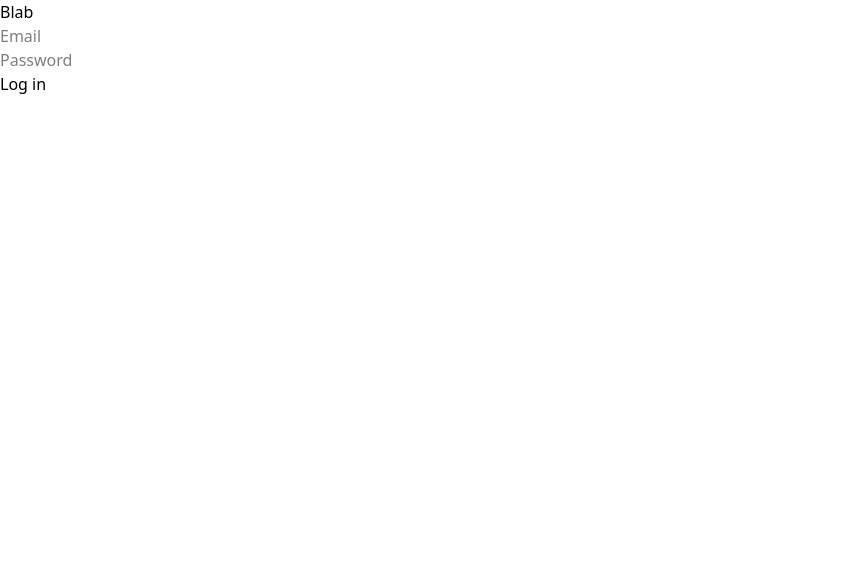
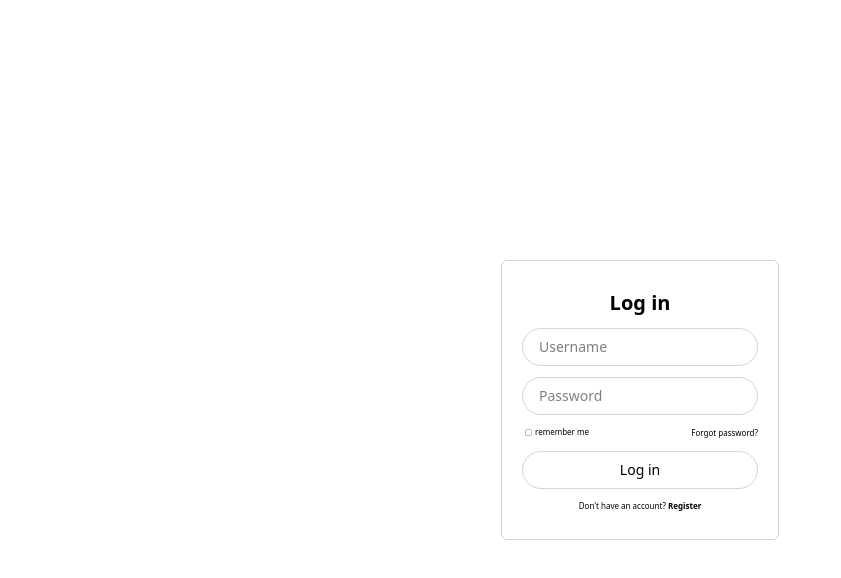
Before and after one commit to biscake/GigHub, a React (Vite) app in the folder client/: page /login in a window 1280 px wide. Shown: the top 578 px of the page, without its empty margins (0-841 px from the left). Built offline with nearby package versions, Linux system fonts and the light colour scheme; no server answers.

Commit message:
feat: Login page design

```diff
--- a/client/src/components/Input/Input.tsx
+++ b/client/src/components/Input/Input.tsx
@@ -7,6 +7,8 @@ type InputProps = {
   name: string;
   validation?: RegisterOptions;
   autocomplete?: string;
+  className?: string;
+  text?: string;
 };
 
 //TODO: add styling
@@ -16,7 +18,9 @@ export const Input : React.FC<InputProps> = ({
   placeholder,
   name,
   validation,
-  autocomplete = 'off'
+  autocomplete = 'off',
+  className,
+  text
 }) => {
   const { register, formState: { errors } } = useFormContext();
 
@@ -25,13 +29,17 @@ export const Input : React.FC<InputProps> = ({
   return (
     <div>
       {inputError?.message && <InputError message={inputError.message} />}
+      <label className="flex flex-row">
         <input
           id={id}
           type={type}
           placeholder={placeholder}
           {...register(name, validation)}
           autoComplete={autocomplete}
+          className={className}
         />
+        <p className="text-[0.5rem] align-middle">{text}</p>
+      </label>
     </div>
   )
 }
--- a/client/src/components/forms/LoginForm/LoginForm.tsx
+++ b/client/src/components/forms/LoginForm/LoginForm.tsx
@@ -5,6 +5,7 @@ import api from '../../../lib/api';
 import { type ApiErrorResponse } from '../../../types/api';
 import { type LoginFormInputs } from '../../../types/form';
 import { Input } from '../../Input/Input';
+import { Link } from 'react-router-dom';
 
 const LoginForm = () => {
   const [apiErr, setApiErr] = useState<string | null>(null);
@@ -26,22 +27,26 @@ const LoginForm = () => {
         if (data?.message) {
           setApiErr(data.message);
         } else {
-          setApiErr("An unexpected error occurred. Please try again.");
+          setApiErr("Error. Please try again.");
         }
       })
   }
 
   return (
     <FormProvider { ...methods }>
+      <div className="flex items-center justify-center h-screen">
         <form
           method='post'
           onSubmit={methods.handleSubmit(submitCredential)}
+          className="flex flex-col gap-[0.7rem] text-center text-sm border border-gray-300 rounded-md px-5 py-7 focus:outline-none"
         >
+          <div className="font-bold text-xl">Log in</div>
           <Input
-          name="email"
-          id="email"
+            name="username"
+            id="username"
             type="text"
-          placeholder="Email"
+            placeholder="Username"
+            className="border border-gray-300 rounded-3xl px-4 py-2 focus:outline-none"
           />
           <Input
             name="password"
@@ -49,14 +54,32 @@ const LoginForm = () => {
             type="password"
             placeholder="Password"
             autocomplete="on"
+            className="border border-gray-300 rounded-3xl px-4 py-2 focus:outline-none"
           />
-        {apiErr && <p style={{color: "red"}}>{apiErr}</p>}
+          <div className="flex flex-row items-center justify-between w-full">
+            <Input
+              name="remember"
+              id="remember"
+              type="checkbox"
+              className="accent-pink-300 cursor-pointer align-middle scale-50"
+              text="remember me"
+            />
+            {/* Link to Reset Password Page TODO */}
+            <Link to="/" className="text-[0.5rem] align-middle h-fit">Forgot password?</Link>
+          </div>
+          {apiErr && <p style={{color: "gray"}}>{apiErr}</p>}
           <button
             type='submit'
+            className="border border-gray-300 rounded-3xl px-4 py-2 focus:outline-none"
           >
             Log in
           </button>
+          <div className="text-[0.5rem]">
+            <span>Don't have an account? </span>
+            <Link className="font-bold :hover" to="/signup">Register</Link>
+          </div>
         </form>
+      </div>
     </FormProvider>
   )
 }
--- a/client/src/pages/LoginPage/LoginPage.tsx
+++ b/client/src/pages/LoginPage/LoginPage.tsx
@@ -4,7 +4,6 @@ import LoginForm from "../../components/forms/LoginForm/LoginForm";
 const LoginPage = () => {
   return (
     <div>
-      <div>Blab</div>
       <LoginForm />
     </div>
   )
```
Lines whose indentation alone changed are shown as unchanged.
